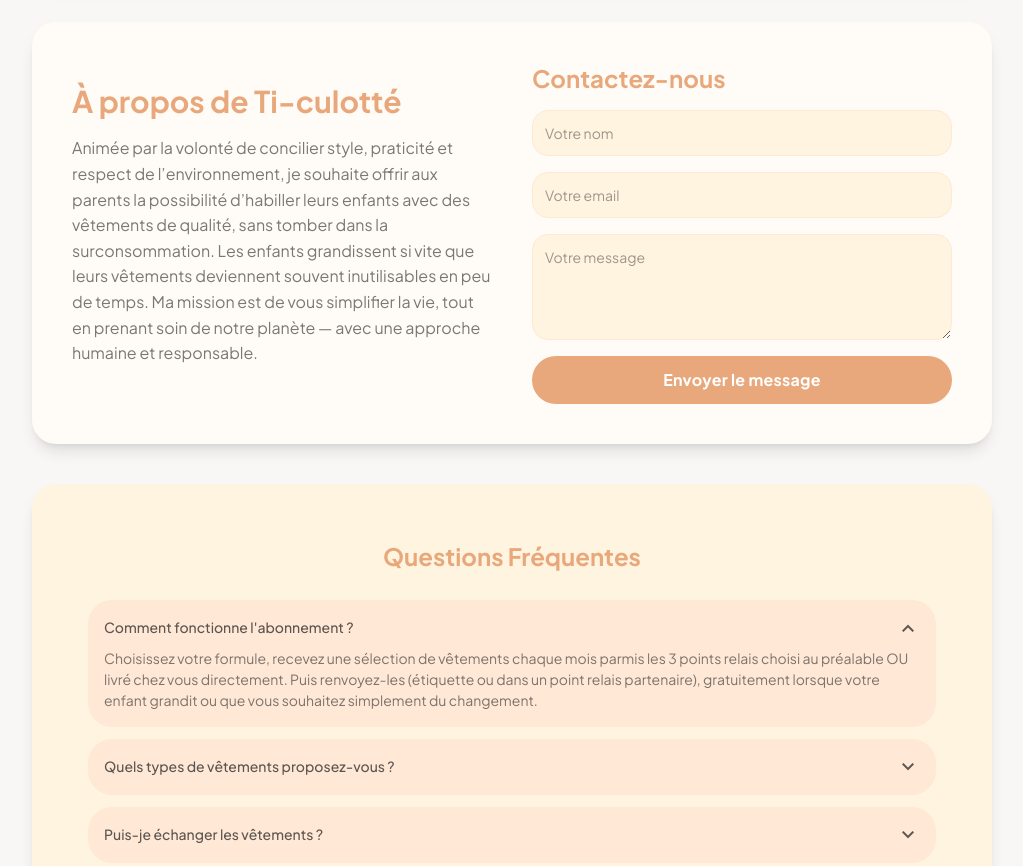
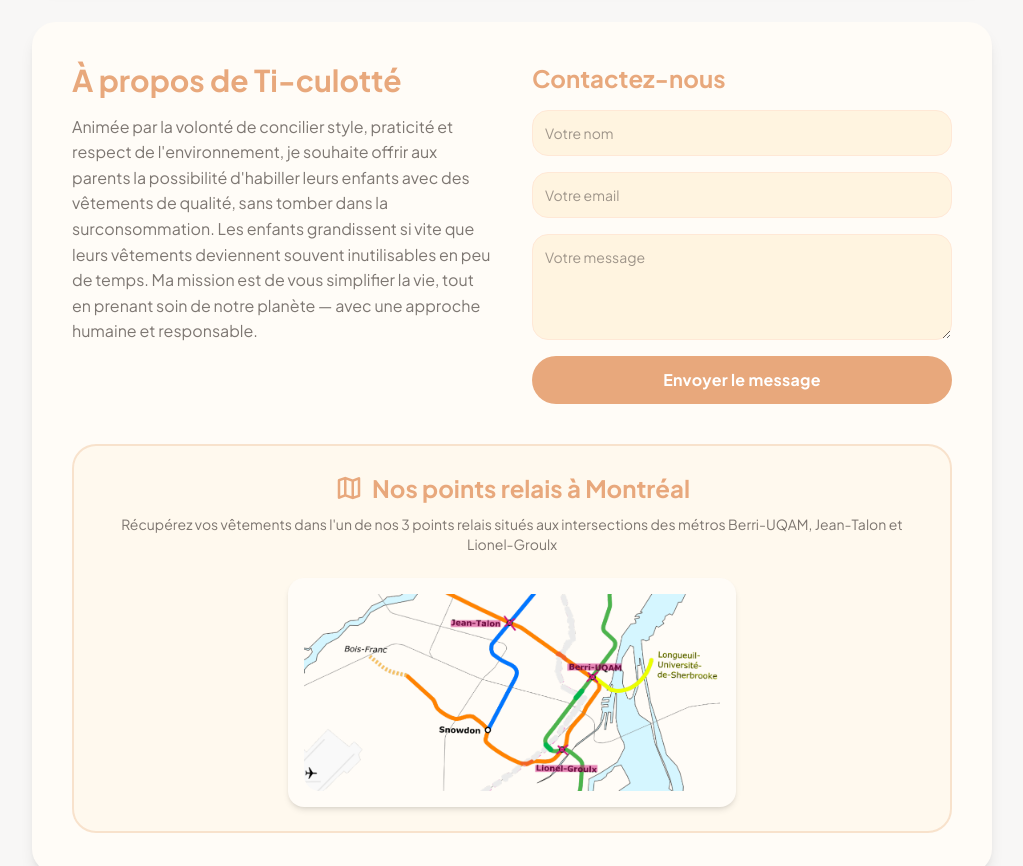
Before and after one commit to EauRi/Ti-culotte, a plain HTML site: page index.html in a window 1280 px wide. Shown: the part 1960-2826 px from the top of the page, without its empty margins (128-1151 px from the left). Drawn offline with nearby package versions, Linux system fonts and the light colour scheme.

Commit message:
map point relais

```diff
--- a/index.html
+++ b/index.html
@@ -500,31 +500,30 @@
                 class="bg-neutral rounded-xl shadow-lg p-4 sm:p-6 lg:p-10"
                 id="a-propos"
               >
-                <!-- Faire une
-               vrai histoire
-              -->
-                <div class="grid md:grid-cols-2 gap-10 items-center">
-                  <div>
+                <div class="grid md:grid-cols-2 gap-10 items-start">
+                  <!-- Colonne Histoire -->
+                  <div class="flex flex-col h-full">
+                    <div class="flex-grow">
                       <h2 class="text-accent text-3xl font-bold mb-4">
                         À propos de Ti-culotté
                       </h2>
                       <p class="text-text-color/80 mb-4">
                         Animée par la volonté de concilier style, praticité et
-                      respect de l’environnement, je souhaite offrir aux parents
-                      la possibilité d’habiller leurs enfants avec des vêtements
-                      de qualité, sans tomber dans la surconsommation. Les
-                      enfants grandissent si vite que leurs vêtements deviennent
-                      souvent inutilisables en peu de temps. Ma mission est de
-                      vous simplifier la vie, tout en prenant soin de notre
-                      planète — avec une approche humaine et responsable.
-                    </p>
-                    <p class="text-text-color/80">
-                      <!-- Chaque pièce de notre collection est choisie avec soin
-                      pour son confort, sa durabilité et son style. Rejoignez
-                      notre communauté de parents engagés ! -->
+                        respect de l'environnement, je souhaite offrir aux
+                        parents la possibilité d'habiller leurs enfants avec des
+                        vêtements de qualité, sans tomber dans la
+                        surconsommation. Les enfants grandissent si vite que
+                        leurs vêtements deviennent souvent inutilisables en peu
+                        de temps. Ma mission est de vous simplifier la vie, tout
+                        en prenant soin de notre planète — avec une approche
+                        humaine et responsable.
                       </p>
                     </div>
-                  <div>
+                  </div>
+
+                  <!-- Colonne Contact -->
+                  <div class="flex flex-col h-full">
+                    <div class="flex-grow">
                       <h3
                         id="contactTitle"
                         class="text-accent text-2xl font-bold mb-4"
@@ -569,6 +568,39 @@
                           ✓ Message bien envoyé, merci !
                         </div>
                       </form>
+                    </div>
+                  </div>
+                </div>
+
+                <!-- Nouvelle section : Carte des points relais -->
+                <div
+                  class="mt-10 bg-primary/40 border-2 border-accent/30 rounded-xl p-6"
+                >
+                  <div class="text-center mb-6">
+                    <h3
+                      class="text-accent text-2xl font-bold mb-2 flex items-center justify-center gap-2"
+                    >
+                      <span class="material-symbols-outlined text-3xl"
+                        >map</span
+                      >
+                      Nos points relais à Montréal
+                    </h3>
+                    <p class="text-text-color/80 text-sm">
+                      Récupérez vos vêtements dans l'un de nos 3 points relais
+                      situés aux intersections des métros Berri-UQAM, Jean-Talon
+                      et Lionel-Groulx
+                    </p>
+                  </div>
+
+                  <!-- Image de la carte -->
+                  <div
+                    class="max-w-md mx-auto bg-neutral rounded-lg p-4 shadow-md"
+                  >
+                    <img
+                      src="./img/Montreal_Metro_pointsRelais.png"
+                      alt="Carte des points relais dans le métro de Montréal"
+                      class="w-full max-w-md mx-auto h-auto rounded-lg"
+                    />
                   </div>
                 </div>
               </section>
```
Also changed, not shown: img/Montreal_Metro.png (added), img/Montreal_Metro_pointsRelais.png (added). Lines whose indentation alone changed are shown as unchanged.
